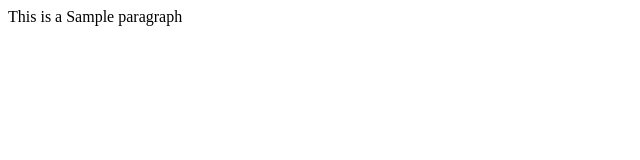
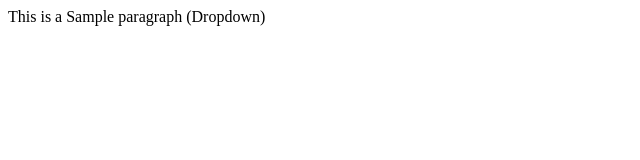
Before and after one commit to Sanzil007/localrepo, a plain HTML site: page index.html in a window 1280 px wide. Shown: the whole page, without its empty margins (0-640 px from the left). Drawn offline with Linux system fonts and the light colour scheme.

```diff
--- a/index.html
+++ b/index.html
@@ -1 +1 @@
-<p>This is a Sample paragraph</p>
+<p>This is a Sample paragraph (Dropdown)</p>
```
